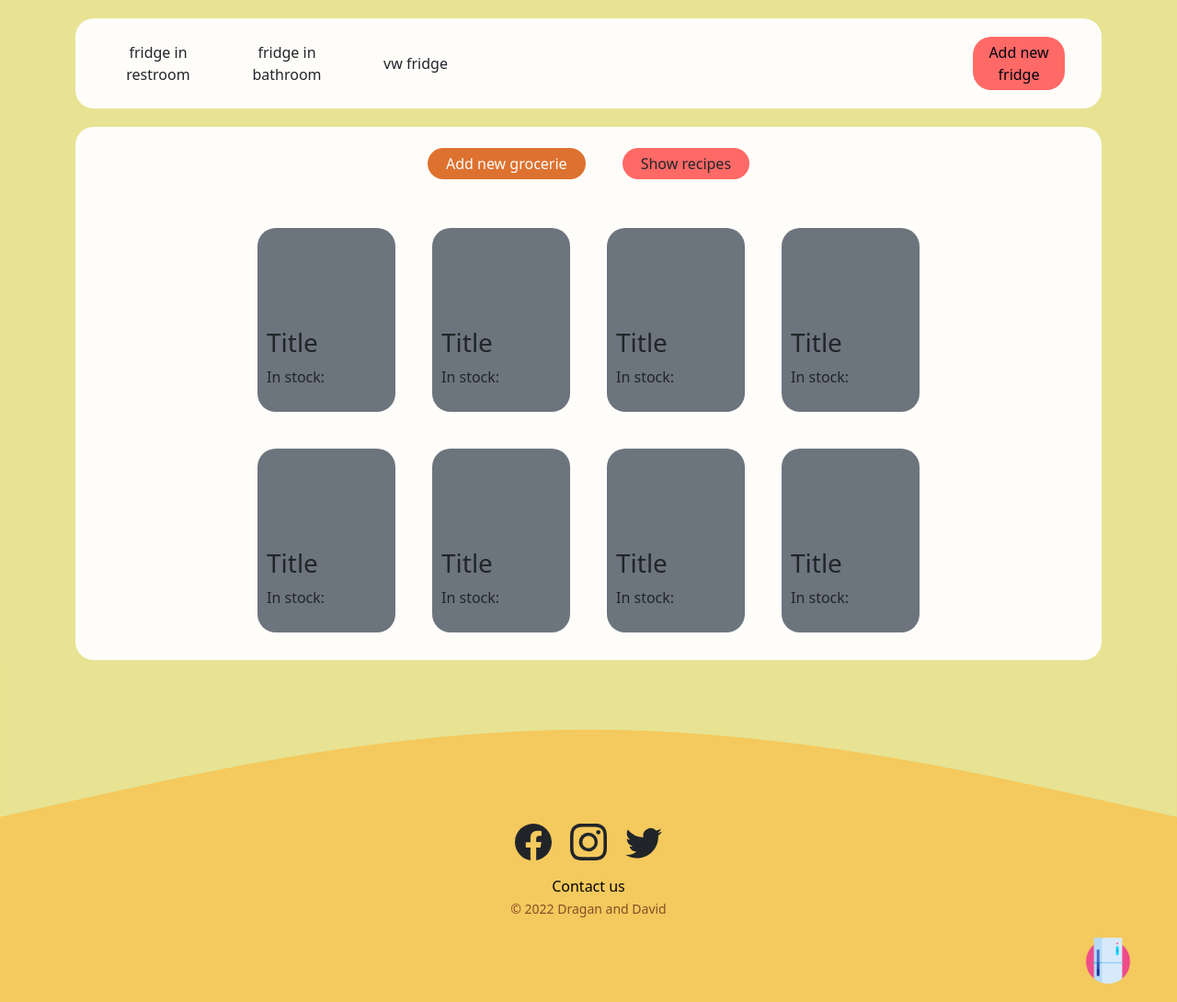
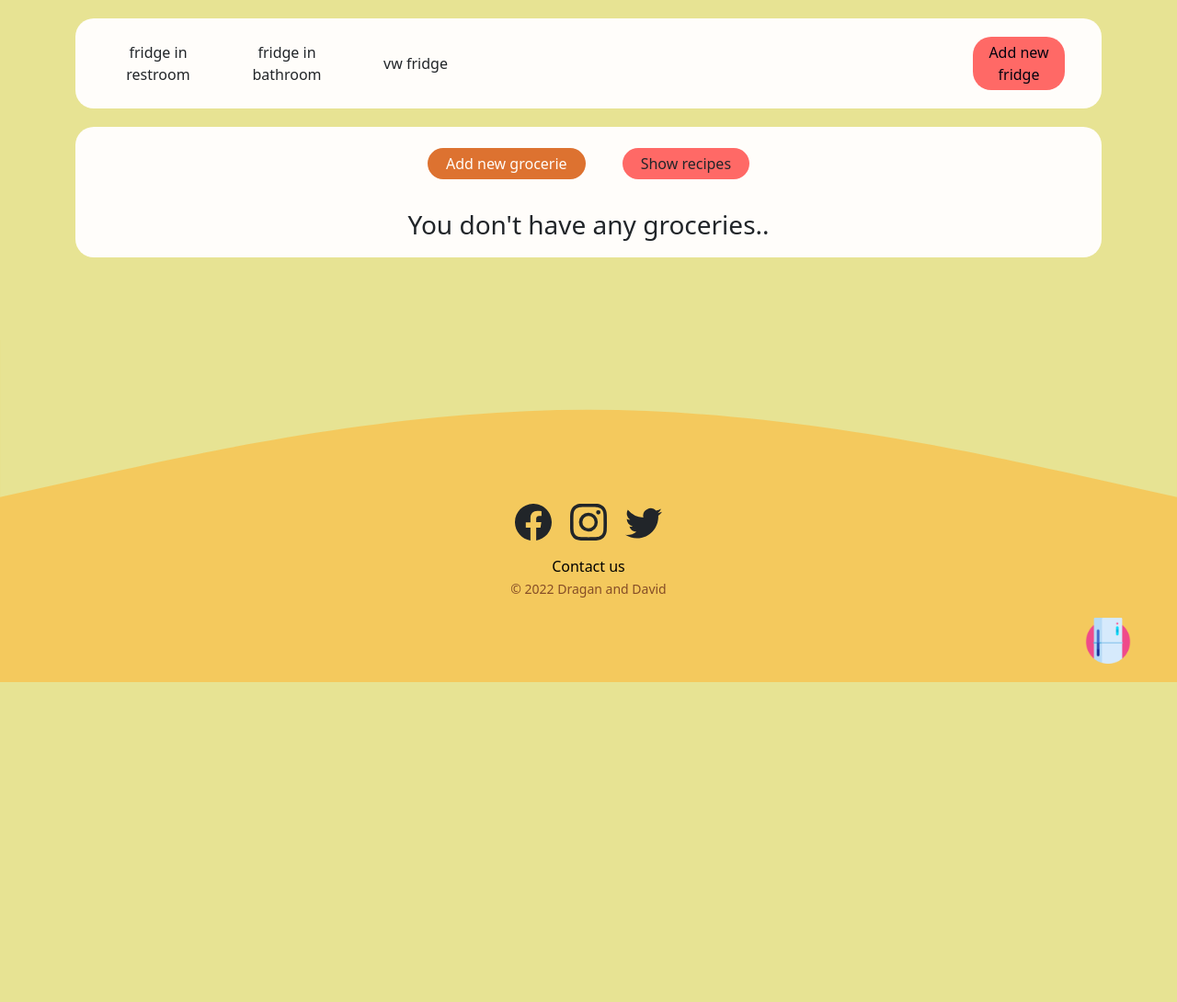
Before and after one commit to boostedgagi/myFridge, a PHP site: page /myFridge/fridges.php in a window 1280 px wide. Shown: the part 58-1148 px from the top of the page at 92% size. After the commit the page ends 800 px from the top, so only its background shows below. Run offline with PHP 8.4, Linux system fonts and the light colour scheme; a user stored in the database is signed in; data comes from the database, SQL or seed files in the repository; tables that the repository leaves empty or names only in its code hold one stand-in row (values such as "Sample post"); style sheets or scripts are compiled from the project's sources.

Commit message:
uradjene neke sitnice, izlistavanje namirnica na fridges...

```diff
--- a/classes/Database.php
+++ b/classes/Database.php
@@ -188,4 +188,13 @@
 
         return $getGrocerie->fetchAll(PDO::FETCH_ASSOC);
     }
+
+    public function getGrocerieData():array{
+
+        $query = "SELECT * FROM grocerieData WHERE email=?";
+        $getGrocerie = $this->connect()->prepare($query);
+        $getGrocerie->execute(array($_SESSION["userEmail"]));
+
+        return $getGrocerie->fetchAll(PDO::FETCH_ASSOC);
+    }
 }
--- a/fridges.php
+++ b/fridges.php
@@ -30,7 +30,7 @@
                     <?php
                     if ($listOfAllFridges->rowCountOfFridges() > 0) {
                         foreach ($listOfAllFridges->getAllFridgesForCurrentUser() as $oneFridge) {
-                            echo "<li class='fridge-item d-flex justify-content-center align-items-center text-center'>". $oneFridge["fridgeName"] ."</li>";
+                            echo "<li class='fridge-item d-flex justify-content-center align-items-center text-center fridge-class fridge-for-js' onclick='changeMyColor()'>". $oneFridge["fridgeName"] ."</li>";
                         }
                     }
                     ?>
@@ -73,53 +73,29 @@
                     </ul>
                 </div>
                 <div class="items">
-                    <div class="item">
-                        <img src="" alt>
-                        <h3>Title</h3>
-                        <p>In stock: </p>
-                    </div>
-                    <div class="item">
-                        <img src="" alt>
-                        <h3>Title</h3>
-                        <p>In stock: </p>
-                    </div>
-                    <div class="item">
-                        <img src="" alt>
-                        <h3>Title</h3>
-                        <p>In stock: </p>
-                    </div>
-                    <div class="item">
-                        <img src="" alt>
-                        <h3>Title</h3>
-                        <p>In stock: </p>
-                    </div>
 
-                    <div class="item">
-                        <img src="" alt>
-                        <h3>Title</h3>
-                        <p>In stock: </p>
-                    </div>
-                    <div class="item">
-                        <img src="" alt>
-                        <h3>Title</h3>
-                        <p>In stock: </p>
-                    </div>
-                    <div class="item">
-                        <img src="" alt>
-                        <h3>Title</h3>
-                        <p>In stock: </p>
-                    </div>
-                    <div class="item">
-                        <img src="" alt>
-                        <h3>Title</h3>
-                        <p>In stock: </p>
-                    </div>
+                    <?php
+                    $groceries = new Database();
+                    if(count($groceries->getGrocerieData())===0){
+                        echo "<h3>You don't have any groceries..</h3>";
+                    }
+                    foreach ($groceries->getGrocerieData() as $oneGrocerie) {
+                        echo "<div class='item'>
+                        <img src='".$oneGrocerie['gpp']."' alt>
+                        <h3>Title:".$oneGrocerie["grocerieName"]."</h3>
+                        <h3>Amount:".$oneGrocerie["grocerieAmount"]."</h3>
+                        <h4>Fridge:".$oneGrocerie["fridgeName"]."</h4>
+                    </div>";
+                    }
+                    ?>
+
                 </div>
             </div>
         </div>
 
     </section>
 <script src="js/amount.js"></script>
+<script src="js/fridges.js"></script>
 <?php
 include "includes/footer.php";
 ?>
--- /dev/null
+++ b/js/fridges.js
@@ -0,0 +1,7 @@
+let fridge = document.getElementsByClassName('fridge-for-js');
+
+let clicked=0;
+
+function changeMyColor(){
+    this.style="color:#f00;";
+}
--- a/scss/main.scss
+++ b/scss/main.scss
@@ -115,6 +115,9 @@
             }
         }
     }
+
+    .fridge-for-js{}
+
     .groceries {
         width: 100%;
         height: auto;
```
Also changed, not shown: groceriePictures/629df07ac2f2e7.34978875.jpg (added).
